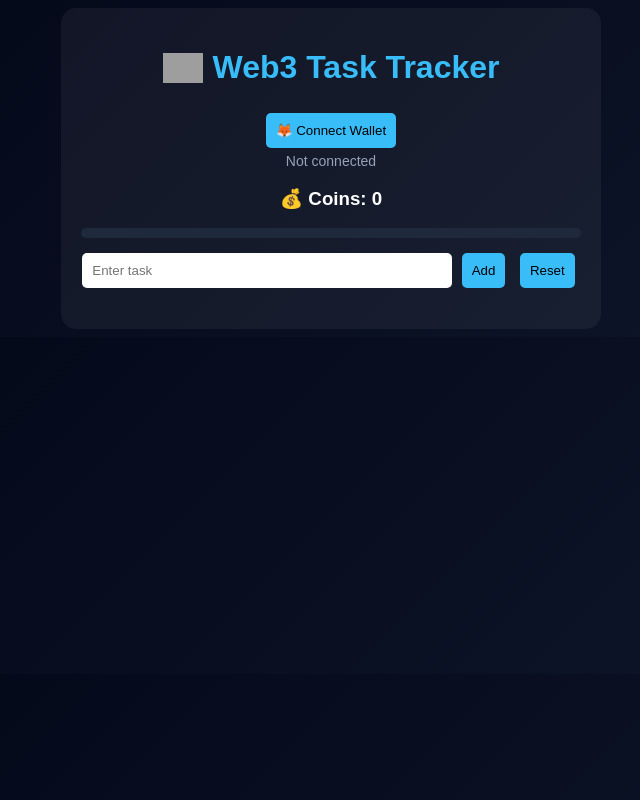
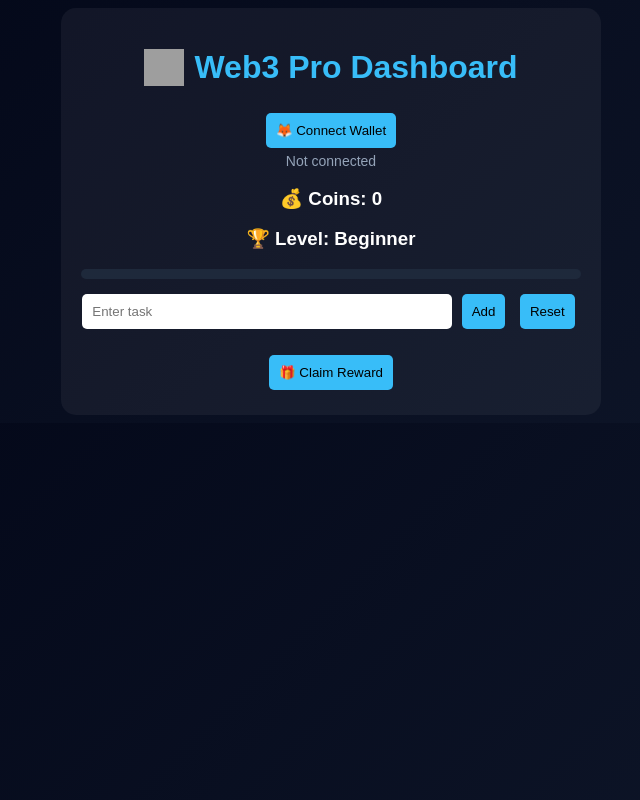
Before and after one commit to sapna-mehra/web3-early-builder, a plain HTML site: page index.html in a window 1280 px wide. Shown: the whole page, without its empty margins (309-949 px from the left). Drawn offline with Linux system fonts and the light colour scheme; grey boxes are pictures that could not be loaded.

Commit message:
Rename task tracker to Web3 Pro Dashboard

```diff
--- a/index.html
+++ b/index.html
@@ -2,7 +2,7 @@
 <html lang="en">
 <head>
 <meta charset="UTF-8">
-<title>Web3 Task Tracker</title>
+<title>Web3 Pro Dashboard</title>
 
 <style>
 body {
@@ -24,7 +24,6 @@ body {
 h1 {
   display: flex;
   justify-content: center;
-  align-items: center;
   gap: 10px;
   color: #38bdf8;
 }
@@ -70,7 +69,6 @@ li {
   height: 10px;
   background: #38bdf8;
   width: 0%;
-  border-radius: 10px;
 }
 
 #wallet {
@@ -86,13 +84,14 @@ li {
 
 <h1>
 <img src="https://upload.wikimedia.org/wikipedia/commons/3/36/MetaMask_Fox.svg" width="40">
-Web3 Task Tracker
+Web3 Pro Dashboard
 </h1>
 
 <button onclick="connectWallet()">🦊 Connect Wallet</button>
 <div id="wallet">Not connected</div>
 
 <h3>💰 Coins: <span id="coins">0</span></h3>
+<h3>🏆 Level: <span id="level">Beginner</span></h3>
 
 <div class="progress">
   <div class="progress-bar" id="progressBar"></div>
@@ -104,25 +103,26 @@ Web3 Task Tracker
 
 <ul id="taskList"></ul>
 
+<button onclick="claimReward()">🎁 Claim Reward</button>
+
 </div>
 
 <script>
 let tasks = JSON.parse(localStorage.getItem("tasks")) || [];
 let coins = parseInt(localStorage.getItem("coins")) || 0;
 
-/* AUTO FIX OLD DATA */
-tasks = tasks.map(t => {
-  if (typeof t === "string") {
-    return { text: t, done: false };
-  }
-  return t;
-});
-
-localStorage.setItem("tasks", JSON.stringify(tasks));
+/* FIX OLD DATA */
+tasks = tasks.map(t => typeof t === "string" ? {text:t, done:false} : t);
 
 document.getElementById("coins").innerText = coins;
 
-/* RENDER */
+function updateLevel() {
+  let level = "Beginner";
+  if (coins >= 50) level = "Pro";
+  if (coins >= 100) level = "Legend 🔥";
+  document.getElementById("level").innerText = level;
+}
+
 function renderTasks() {
   let list = document.getElementById("taskList");
   list.innerHTML = "";
@@ -143,15 +143,14 @@ function renderTasks() {
   });
 
   updateProgress(completed);
+  updateLevel();
 }
 
-/* PROGRESS */
 function updateProgress(done) {
   let percent = tasks.length ? (done / tasks.length) * 100 : 0;
   document.getElementById("progressBar").style.width = percent + "%";
 }
 
-/* ADD */
 function addTask() {
   let input = document.getElementById("taskInput");
   if (!input.value) return;
@@ -166,7 +165,6 @@ function addTask() {
   renderTasks();
 }
 
-/* DELETE */
 function deleteTask(index) {
   tasks.splice(index, 1);
   localStorage.setItem("tasks", JSON.stringify(tasks));
@@ -177,14 +175,12 @@ function deleteTask(index) {
   renderTasks();
 }
 
-/* TOGGLE */
 function toggleTask(index) {
   tasks[index].done = !tasks[index].done;
   localStorage.setItem("tasks", JSON.stringify(tasks));
   renderTasks();
 }
 
-/* RESET */
 function resetAll() {
   tasks = [];
   coins = 0;
@@ -193,25 +189,31 @@ function resetAll() {
   renderTasks();
 }
 
-/* COINS */
 function updateCoins() {
   localStorage.setItem("coins", coins);
   document.getElementById("coins").innerText = coins;
+  updateLevel();
+}
+
+function claimReward() {
+  if (coins >= 50) {
+    alert("🎉 Reward Claimed!");
+    coins -= 50;
+    updateCoins();
+  } else {
+    alert("❌ Need 50 coins");
+  }
 }
 
 /* METAMASK */
 async function connectWallet() {
   if (window.ethereum) {
     try {
-      const accounts = await ethereum.request({
-        method: "eth_requestAccounts"
-      });
-
+      const accounts = await ethereum.request({ method: "eth_requestAccounts" });
       document.getElementById("wallet").innerText =
         "Connected: " +
         accounts[0].slice(0,6) + "..." +
         accounts[0].slice(-4);
-
     } catch {
       alert("Connection failed");
     }
@@ -221,6 +223,7 @@ async function connectWallet() {
 }
 
 renderTasks();
+updateLevel();
 </script>
 
 </body>
```
